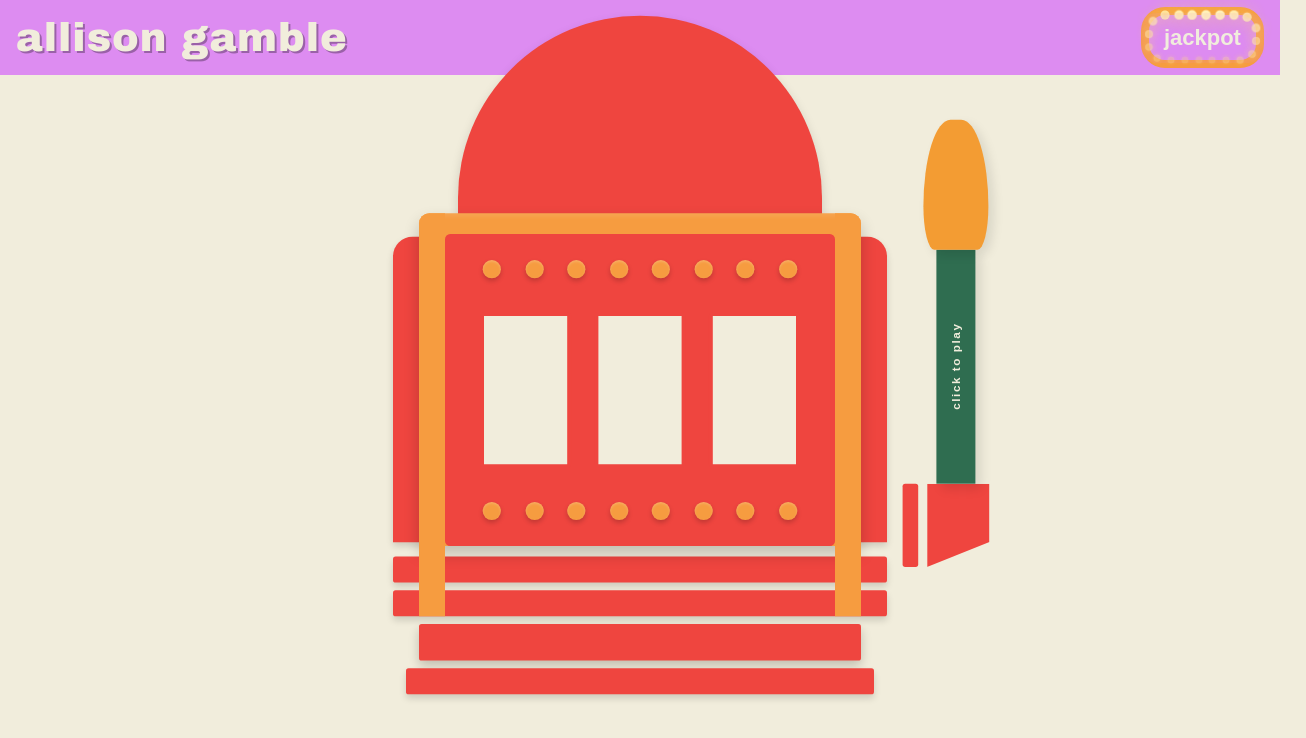
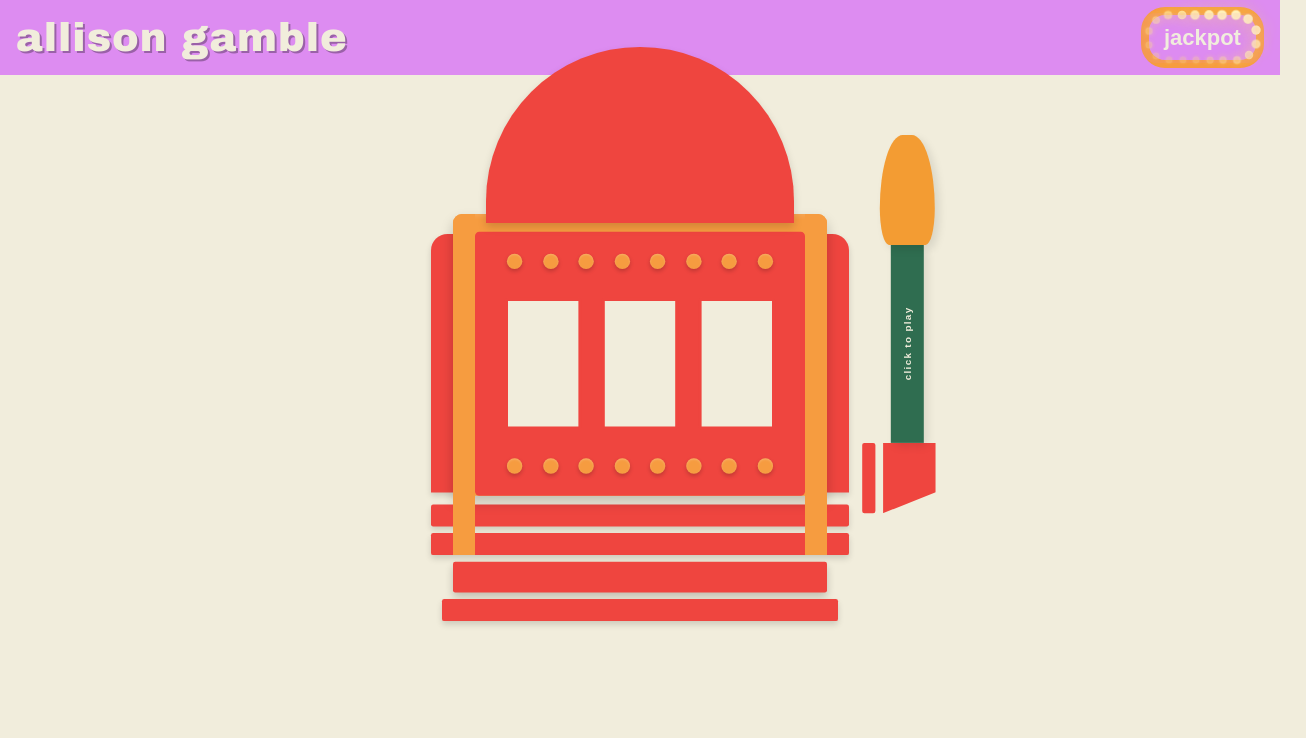
Before and after one commit to mmedina3/allison-gamble, a React (Create React App) app: page / in a window 1280 px wide. Shown: the top 738 px of the page, 1306 px wide, since content can reach past the window. Built offline with nearby package versions, Linux system fonts and the light colour scheme.

Commit message:
alignment updates

```diff
--- a/src/App.css
+++ b/src/App.css
@@ -15,19 +15,14 @@ body {
   font-family: Arial, sans-serif;
   overflow-x: hidden;
   background-color: #F1EDDC;
-  height: 100%;
   margin: 0;
   padding: 0;
-  /* Ensure full coverage on mobile */
-  min-height: 100vh;
-  min-height: -webkit-fill-available;
+  /* Enable vertical scrolling */
+  overflow-y: auto;
 }
 
 #root {
   background-color: #F1EDDC;
-  min-height: 100vh;
-  min-height: -webkit-fill-available;
-  /* Ensure no gaps on mobile */
   width: 100%;
 }
 
@@ -232,6 +227,66 @@ button:focus {
     width: 0.25rem !important;
     height: 0.25rem !important;
   }
+}
+
+/* Landscape orientation on mobile devices */
+@media (max-height: 600px) and (orientation: landscape) {
+  .slot-machine-container {
+    width: clamp(25rem, 70vw, 40rem) !important;
+    height: clamp(20rem, 80vh, 30rem) !important;
+    transform: scale(0.5) !important;
+  }
+
+  .mobile-header {
+    padding: 0.25rem 1rem !important;
+  }
+
+  .mobile-header h1 {
+    font-size: 1.2rem !important;
+    margin: 0.25rem 0 !important;
+  }
+
+  .mobile-jackpot {
+    width: 4rem !important;
+    height: 2rem !important;
+    border-width: 0.2rem !important;
+  }
+
+  .mobile-jackpot span {
+    font-size: 0.8rem !important;
+  }
+
+  .mobile-jackpot .marquee-light {
+    width: 0.2rem !important;
+    height: 0.2rem !important;
+  }
+}
+
+/* Very small landscape screens (like iPhone SE landscape) */
+@media (max-height: 450px) and (orientation: landscape) {
+  .slot-machine-container {
+    width: clamp(20rem, 60vw, 30rem) !important;
+    height: clamp(15rem, 70vh, 25rem) !important;
+    transform: scale(0.4) !important;
+  }
+
+  .mobile-header {
+    padding: 0.2rem 0.5rem !important;
+  }
+
+  .mobile-header h1 {
+    font-size: 1rem !important;
+    margin: 0.1rem 0 !important;
+  }
+
+  .mobile-jackpot {
+    width: 3.5rem !important;
+    height: 1.8rem !important;
+  }
+
+  .mobile-jackpot span {
+    font-size: 0.7rem !important;
+  }
 }/* Mar
 quee lights animation for jackpot button */
 @keyframes marqueePulse {
--- a/src/App.js
+++ b/src/App.js
@@ -57,15 +57,19 @@ export default function AllisonGambleWebsite() {
   };
 
   return (
-    <div className="min-h-screen flex flex-col" style={{
+    <div className="flex flex-col" style={{
       backgroundColor: '#F1EDDC',
       margin: '0 auto',
       position: 'relative',
       width: '100%',
-      minHeight: '-webkit-fill-available'
+      minHeight: '150vh' // Make page taller to enable scrolling
     }}>
       {/* Header */}
-      <div className="w-full flex items-center px-8 py-4 mobile-header" style={{ backgroundColor: '#DD8CF1' }}>
+      <div className="w-full flex items-center px-8 py-4 mobile-header" style={{
+        backgroundColor: '#DD8CF1',
+        position: 'relative',
+        zIndex: 10 // Lower z-index so slot machine can overlap
+      }}>
         <h1 style={{
           fontSize: '2.5rem',
           fontFamily: 'Arial Black, Arial, sans-serif',
@@ -111,25 +115,10 @@ export default function AllisonGambleWebsite() {
                   const totalLights = 20;
                   const progress = i / totalLights;
 
-                  // Responsive button dimensions - adjust based on screen size
-                  const isSmallScreen = window.innerWidth <= 480;
-                  const isMediumScreen = window.innerWidth <= 768;
-
-                  let buttonWidth, buttonHeight, cornerRadius;
-
-                  if (isSmallScreen) {
-                    buttonWidth = 4.5; // 5rem - 0.5rem border
-                    buttonHeight = 2; // 2.5rem - 0.5rem border
-                    cornerRadius = 0.75;
-                  } else if (isMediumScreen) {
-                    buttonWidth = 5.4; // 6rem - 0.6rem border
-                    buttonHeight = 2.4; // 3rem - 0.6rem border
-                    cornerRadius = 0.9;
-                  } else {
-                    buttonWidth = 6.7; // 7.7rem - 1rem border
-                    buttonHeight = 2.8; // 3.8rem - 1rem border
-                    cornerRadius = 1;
-                  }
+                  // Fixed button dimensions to match the actual button size
+                  const buttonWidth = 6.7; // 7.7rem - 1rem border
+                  const buttonHeight = 2.8; // 3.8rem - 1rem border
+                  const cornerRadius = 1.2; // Adjusted for better curve matching
 
 
                   // Calculate perimeter segments
@@ -272,14 +261,20 @@ export default function AllisonGambleWebsite() {
       )}
 
       {/* Main Content - Slot machine overlapping header */}
-      <div className="flex-1 flex items-center justify-center" style={{ marginTop: '-3.75rem' }}>
+      <div className="flex-1 flex items-center justify-center" style={{
+        marginTop: '-8rem', // Much more overlap with header like original
+        minHeight: '100vh',
+        paddingBottom: '10vh',
+        position: 'relative',
+        zIndex: 20
+      }}>
         <div className="slot-machine-container" style={{
           width: 'clamp(35rem, 80vw, 70rem)',
           height: 'clamp(40rem, 85vh, 60rem)',
           display: 'flex',
           justifyContent: 'center',
           alignItems: 'center',
-          transform: 'scale(1.3)'
+          transform: 'scale(1.1)' // Reduce scale to match original proportions
         }}>
           {/* Slot Machine */}
           <div className="relative flex flex-col items-center" style={{ position: 'relative' }}>
@@ -290,8 +285,9 @@ export default function AllisonGambleWebsite() {
               backgroundColor: '#EF453F',
               borderRadius: '8.75rem 8.75rem 0 0',
               marginBottom: '-0.5rem',
-              zIndex: 10,
-              boxShadow: '0 0.25rem 0.5rem rgba(0, 0, 0, 0.15)'
+              zIndex: 25, // Higher z-index to ensure it overlaps header
+              boxShadow: '0 0.25rem 0.5rem rgba(0, 0, 0, 0.15)',
+              position: 'relative'
             }}></div>
 
             {/* Left outer red column - curved top, straight bottom */}
@@ -537,6 +533,16 @@ export default function AllisonGambleWebsite() {
           </div>
         </div>
       </div>
+
+      {/* Eggshell Footer Section - shows when scrolling down */}
+      <div style={{
+        backgroundColor: '#F1EDDC',
+        minHeight: '50vh',
+        width: '100%',
+        position: 'relative',
+        zIndex: 5
+      }}>
+      </div>
     </div>
   );
 }
```
Also changed, not shown: 11 other files (tests, documents, lock files or other folders).
